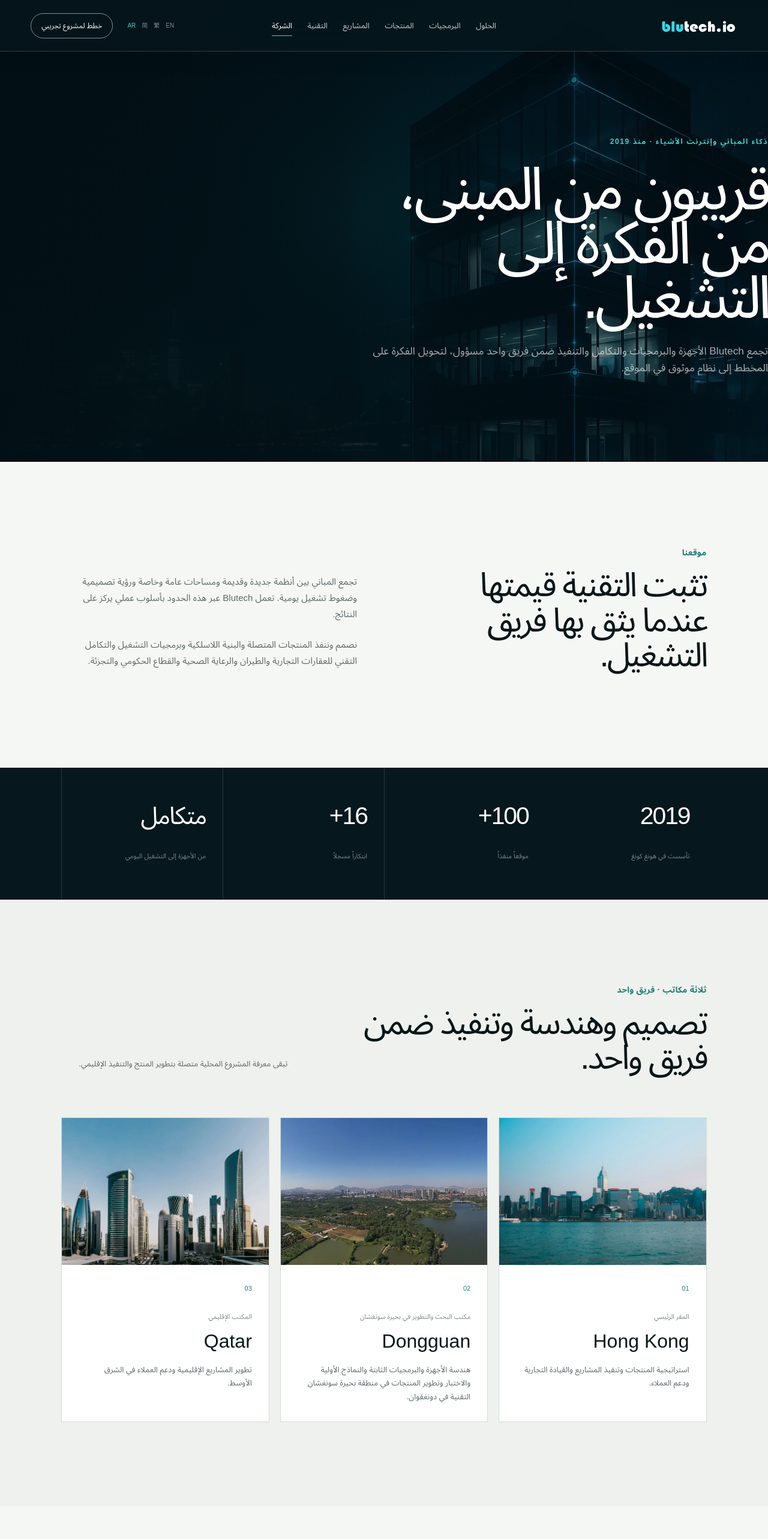
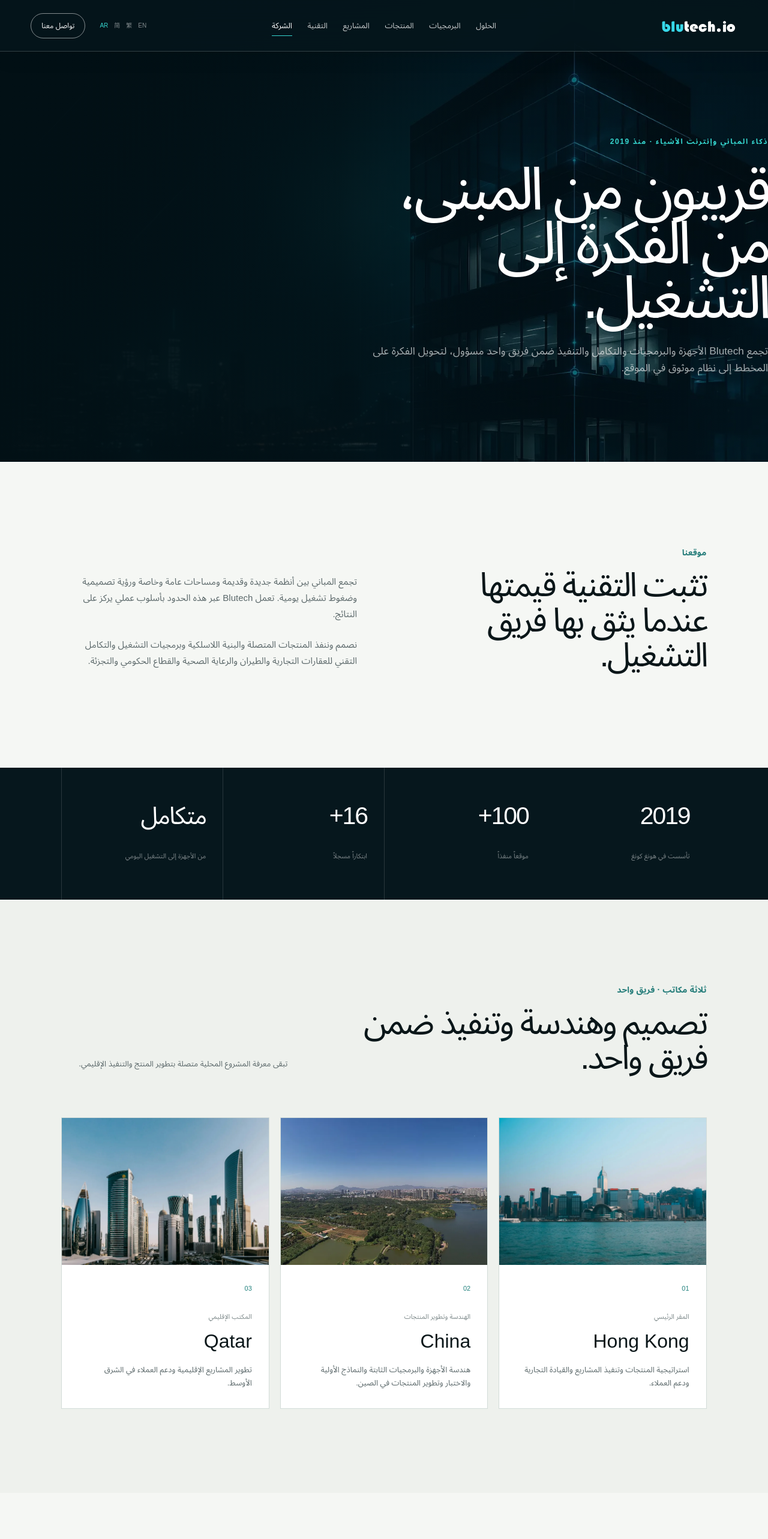
Before and after one commit to bluta-ai/bluta-astro, a Next.js app: page /ar/company in a window 1280 px wide. Shown: the top 2566 px of the page at 60% size. Built offline with nearby package versions, Linux system fonts and the light colour scheme.

Commit message:
Update contact CTA and company locations
Use Contact Us in the global menu and present the company footprint as Hong Kong, China and Qatar.

```diff
--- a/app/company/page.tsx
+++ b/app/company/page.tsx
@@ -5,13 +5,13 @@ import { PageCta, SiteFooter, SiteHeader } from "../components/SiteChrome";
 
 export const metadata: Metadata = {
   title: "Company — Blutech Building AI and IoT",
-  description: "Blutech designs and delivers building AI and IoT hardware, software and integration from Hong Kong, with R&D in Dongguan and an office in Qatar.",
+  description: "Blutech designs and delivers building AI and IoT hardware, software and integration across Hong Kong, China and Qatar.",
   alternates: { canonical: "/company", languages: languageAlternates("/company") },
 };
 
 const offices = [
   { city: "Hong Kong", image: "/images/office-hong-kong.webp", role: ["Headquarters", "總部", "总部", "المقر الرئيسي"], body: ["Product strategy, project delivery, commercial leadership and customer support.", "產品策略、項目交付、商務領導與客戶支援。", "产品策略、项目交付、商务领导与客户支持。", "استراتيجية المنتجات وتنفيذ المشاريع والقيادة التجارية ودعم العملاء."] },
-  { city: "Dongguan", image: "/images/office-songshan-lake.webp", role: ["Songshan Lake R&D office", "松山湖研發辦公室", "松山湖研发办公室", "مكتب البحث والتطوير في بحيرة سونغشان"], body: ["Hardware engineering, firmware, prototyping, testing and product development in Dongguan's Songshan Lake technology district.", "於東莞松山湖科技園區進行硬件工程、韌體、原型製作、測試與產品開發。", "于东莞松山湖科技园区进行硬件工程、固件、原型制作、测试与产品开发。", "هندسة الأجهزة والبرمجيات الثابتة والنماذج الأولية والاختبار وتطوير المنتجات في منطقة بحيرة سونغشان التقنية في دونغقوان."] },
+  { city: "China", image: "/images/office-songshan-lake.webp", role: ["Engineering & product development", "工程與產品開發", "工程与产品开发", "الهندسة وتطوير المنتجات"], body: ["Hardware engineering, firmware, prototyping, testing and product development in China.", "在中國進行硬件工程、韌體、原型製作、測試與產品開發。", "在中国进行硬件工程、固件、原型制作、测试与产品开发。", "هندسة الأجهزة والبرمجيات الثابتة والنماذج الأولية والاختبار وتطوير المنتجات في الصين."] },
   { city: "Qatar", image: "/images/office-qatar.webp", role: ["Regional office", "區域辦公室", "区域办公室", "المكتب الإقليمي"], body: ["Regional project development and customer support for the Middle East.", "負責中東地區的項目發展與客戶支援。", "负责中东地区的项目发展与客户支持。", "تطوير المشاريع الإقليمية ودعم العملاء في الشرق الأوسط."] },
 ];
 
--- a/app/components/SiteChrome.tsx
+++ b/app/components/SiteChrome.tsx
@@ -36,7 +36,7 @@ export function SiteHeader({ active }: { active?: string }) {
         {links.map(([en, tc, sc, ar, href]) => <a key={href} className={active === en.toLowerCase() ? "active" : ""} href={localePath(href, language)} onClick={() => setOpen(false)}><Localized en={en} tc={tc} sc={sc} ar={ar} /></a>)}
         <LanguageSelector compact />
       </nav>
-      <div className="header-actions"><LanguageSelector /><a className="header-cta" href={localePath("/contact", language)}><Localized en="Plan a pilot" tc="規劃試點" sc="规划试点" ar="خطط لمشروع تجريبي" /></a></div>
+      <div className="header-actions"><LanguageSelector /><a className="header-cta" href={localePath("/contact", language)}><Localized en="Contact Us" tc="聯絡我們" sc="联系我们" ar="تواصل معنا" /></a></div>
     </header>
   );
 }
@@ -49,7 +49,7 @@ export function SiteFooter() {
       <div className="footer-links">
         <Link href={localePath("/solutions", language)}><Localized en="Solutions" tc="方案" sc="方案" ar="الحلول" /></Link><Link href={localePath("/software", language)}><Localized en="Software" tc="軟件" sc="软件" ar="البرمجيات" /></Link><Link href={localePath("/products", language)}><Localized en="Products" tc="產品" sc="产品" ar="المنتجات" /></Link><Link href={localePath("/projects", language)}><Localized en="Projects" tc="項目" sc="项目" ar="المشاريع" /></Link><Link href={localePath("/resources", language)}><Localized en="Resources" tc="資源" sc="资源" ar="الموارد" /></Link><Link href={localePath("/contact", language)}><Localized en="Contact" tc="聯絡" sc="联系" ar="تواصل معنا" /></Link><a href="tel:+85221807157">2180 7157</a>
       </div>
-      <div className="footer-meta"><span>© {new Date().getFullYear()} Blutech IoT Limited</span><span>Hong Kong · Dongguan R&amp;D · Qatar</span><span className="image-credits">Photography: <a href="https://commons.wikimedia.org/wiki/File:Olympian_City_Phase_2.jpg" target="_blank" rel="noopener noreferrer">Exploringlife / CC BY-SA 4.0</a> · <a href="https://commons.wikimedia.org/wiki/File:Metroplaza_(Hong_Kong).jpg" target="_blank" rel="noopener noreferrer">Mk2010 / CC BY-SA 3.0</a> · <a href="https://commons.wikimedia.org/wiki/File:%E4%B8%9C%E8%8E%9E%E6%9D%BE%E5%B1%B1%E6%B9%96_(45804269842).jpg" target="_blank" rel="noopener noreferrer">drnan tu / CC BY-SA 2.0</a></span></div>
+      <div className="footer-meta"><span>© {new Date().getFullYear()} Blutech IoT Limited</span><span>Hong Kong · China · Qatar</span><span className="image-credits">Photography: <a href="https://commons.wikimedia.org/wiki/File:Olympian_City_Phase_2.jpg" target="_blank" rel="noopener noreferrer">Exploringlife / CC BY-SA 4.0</a> · <a href="https://commons.wikimedia.org/wiki/File:Metroplaza_(Hong_Kong).jpg" target="_blank" rel="noopener noreferrer">Mk2010 / CC BY-SA 3.0</a> · <a href="https://commons.wikimedia.org/wiki/File:%E4%B8%9C%E8%8E%9E%E6%9D%BE%E5%B1%B1%E6%B9%96_(45804269842).jpg" target="_blank" rel="noopener noreferrer">drnan tu / CC BY-SA 2.0</a></span></div>
     </footer>
   );
 }
--- a/app/contact/page.tsx
+++ b/app/contact/page.tsx
@@ -44,7 +44,7 @@ export default function ContactPage() {
             <a href="mailto:enquiry@blutech.io">enquiry@blutech.io <Arrow /></a>
             <a href="tel:+85221807157">2180 7157 <Arrow /></a>
           </div>
-          <small>Hong Kong · Dongguan R&amp;D · Qatar</small>
+          <small>Hong Kong · China · Qatar</small>
         </div>
       </section>
       <section className="contact-form-section section-pad">
--- a/app/layout.tsx
+++ b/app/layout.tsx
@@ -29,6 +29,6 @@ export const metadata: Metadata = {
 };
 
 export default function RootLayout({ children }: Readonly<{ children: React.ReactNode }>) {
-  const data={"@context":"https://schema.org","@graph":[{"@type":"Organization","@id":"https://blutech.io/#organization",name:"Blutech",url:"https://blutech.io/",logo:{"@type":"ImageObject",url:"https://blutech.io/products/blutech-logo.svg"},description:"Building AI and IoT hardware, software, integration and delivery for owners and property operations.",foundingDate:"2019",email:"enquiry@blutech.io",telephone:"+852 2180 7157",areaServed:["Hong Kong","Mainland China","Middle East"],brand:{"@type":"Brand",name:"BLUTA",url:"https://www.bluta.io/"},knowsAbout:["Building AI","Building IoT","Smart washrooms","Smart lighting","Indoor air quality","LoRaWAN","Bluetooth edge control","Property operations"],location:[{"@type":"Place",name:"Hong Kong Headquarters",address:{"@type":"PostalAddress",addressLocality:"Hong Kong",addressCountry:"HK"}},{"@type":"Place",name:"Dongguan R&D Office",address:{"@type":"PostalAddress",addressLocality:"Dongguan",addressCountry:"CN"}},{"@type":"Place",name:"Qatar Office",address:{"@type":"PostalAddress",addressCountry:"QA"}}]},{"@type":"WebSite","@id":"https://blutech.io/#website",name:"Blutech",url:"https://blutech.io/",publisher:{"@id":"https://blutech.io/#organization"},inLanguage:["en","zh-Hant","zh-Hans","ar"]}]};
+  const data={"@context":"https://schema.org","@graph":[{"@type":"Organization","@id":"https://blutech.io/#organization",name:"Blutech",url:"https://blutech.io/",logo:{"@type":"ImageObject",url:"https://blutech.io/products/blutech-logo.svg"},description:"Building AI and IoT hardware, software, integration and delivery for owners and property operations.",foundingDate:"2019",email:"enquiry@blutech.io",telephone:"+852 2180 7157",areaServed:["Hong Kong","Mainland China","Middle East"],brand:{"@type":"Brand",name:"BLUTA",url:"https://www.bluta.io/"},knowsAbout:["Building AI","Building IoT","Smart washrooms","Smart lighting","Indoor air quality","LoRaWAN","Bluetooth edge control","Property operations"],location:[{"@type":"Place",name:"Hong Kong Headquarters",address:{"@type":"PostalAddress",addressLocality:"Hong Kong",addressCountry:"HK"}},{"@type":"Place",name:"China Office",address:{"@type":"PostalAddress",addressCountry:"CN"}},{"@type":"Place",name:"Qatar Office",address:{"@type":"PostalAddress",addressCountry:"QA"}}]},{"@type":"WebSite","@id":"https://blutech.io/#website",name:"Blutech",url:"https://blutech.io/",publisher:{"@id":"https://blutech.io/#organization"},inLanguage:["en","zh-Hant","zh-Hans","ar"]}]};
   return <html lang="en"><body><script type="application/ld+json" dangerouslySetInnerHTML={{__html:JSON.stringify(data)}}/><LanguageProvider>{children}</LanguageProvider></body></html>;
 }
--- a/app/page.tsx
+++ b/app/page.tsx
@@ -7,7 +7,7 @@ import { SiteHeader } from "./components/SiteChrome";
 const copy = {
   en: {
     nav: ["Solutions", "Software", "Projects", "Products"],
-    contact: "Plan a pilot",
+    contact: "Contact Us",
     eyebrow: "PHYSICAL AI FOR BUILDINGS",
     title: <>Intelligence,<br /><em>built into the building.</em></>,
     intro:
@@ -85,7 +85,7 @@ const copy = {
   },
   tc: {
     nav: ["方案", "軟件", "項目", "產品"],
-    contact: "規劃試點",
+    contact: "聯絡我們",
     eyebrow: "建築物理人工智能",
     title: <>讓智慧，<br /><em>成為建築的一部分。</em></>,
     intro: "Blutech 結合精準感測、邊緣智慧、聯網硬件與樓宇軟件，把現場狀況轉化為更安全的空間、更精簡的營運，以及表現更佳的資產。",
@@ -156,7 +156,7 @@ const copy = {
   },
   sc: {
     nav: ["方案", "软件", "项目", "产品"],
-    contact: "规划试点",
+    contact: "联系我们",
     eyebrow: "建筑物理人工智能",
     title: <>让智慧，<br /><em>成为建筑的一部分。</em></>,
     intro: "Blutech 结合精准感知、边缘智能、联网硬件与楼宇软件，把现场状况转化为更安全的空间、更精简的运营，以及表现更佳的资产。",
@@ -227,7 +227,7 @@ const copy = {
   },
   ar: {
     nav: ["الحلول", "البرمجيات", "المشاريع", "المنتجات"],
-    contact: "خطط لمشروع تجريبي",
+    contact: "تواصل معنا",
     eyebrow: "ذكاء مادي للمباني",
     title: <>ذكاء،<br /><em>مدمج في المبنى.</em></>,
     intro: "تجمع Blutech الاستشعار الدقيق وذكاء الحافة والأجهزة المتصلة وبرمجيات المباني لتحويل الظروف الحية إلى مساحات أكثر أماناً وعمليات أكثر كفاءة وأصول أفضل أداءً.",
@@ -551,7 +551,7 @@ export default function Home() {
         </div>
         <div className="footer-meta">
           <span>© {new Date().getFullYear()} Blutech IoT Limited</span>
-          <span>Hong Kong · Dongguan R&amp;D · Qatar</span>
+          <span>Hong Kong · China · Qatar</span>
         </div>
       </footer>
     </main>
```
Also changed, not shown: 1 other file (tests, documents, lock files or other folders).
